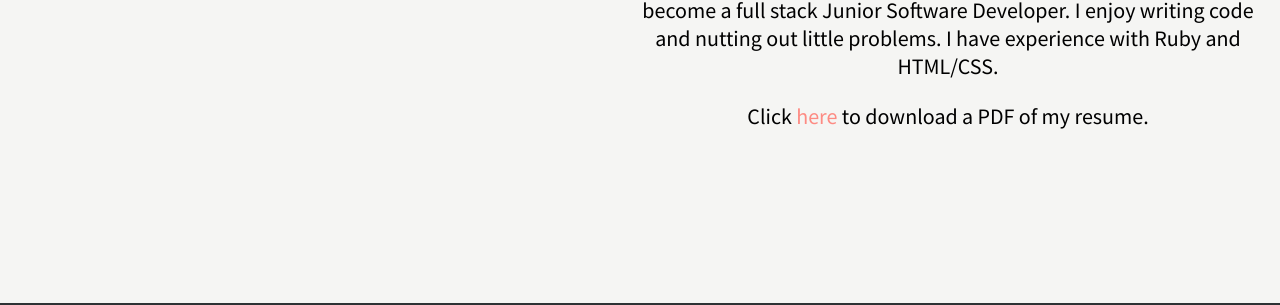
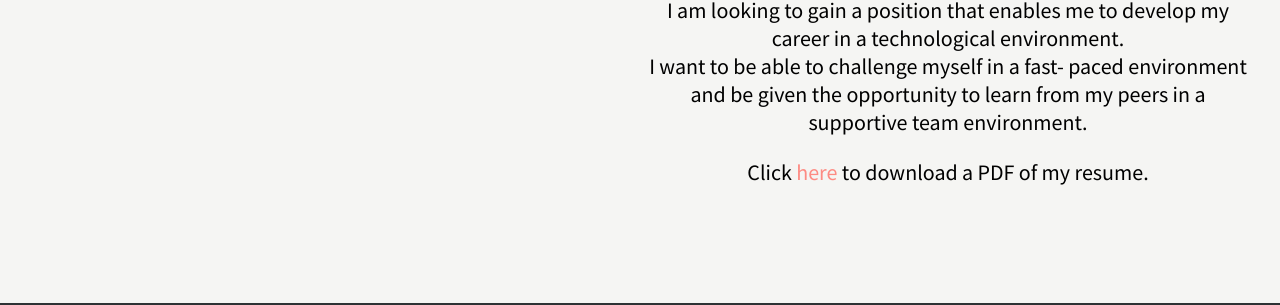
Before and after one commit to MelB-24/portfolio-website, a plain HTML site: page src/about-me.html in a window 1280 px wide. Shown: the part 437-742 px from the top of the page. Drawn offline with Linux system fonts and the light colour scheme.

Commit message:
updated about me text

```diff
--- a/src/about-me.html
+++ b/src/about-me.html
@@ -34,7 +34,12 @@
       <img src="./assets/profile-pic.jpg" alt="Profile Picture">
       <div class="about-text">
         <p>
-          Hi, my name is Melissa Bykersma. I am currently studying to become a full stack Junior Software Developer. I enjoy writing code and nutting out little problems. I have experience with Ruby and HTML/CSS.
+          Hi, my name is Melissa Bykersma. I am currently studying to become a full stack Junior Software Developer.
+          <br/>
+          <br/>
+          I am looking to gain a position that enables me to develop my career in a technological environment.
+          <br/>
+          I want to be able to challenge myself in a fast- paced environment and be given the opportunity to learn from my peers in a supportive team environment.
         </p>
         <p>
           Click <a href="./assets/MelissaBykersma-Resume.pdf">here</a> to download a PDF of my resume.
```
Also changed, not shown: src/index.html (+1 -1 lines).
